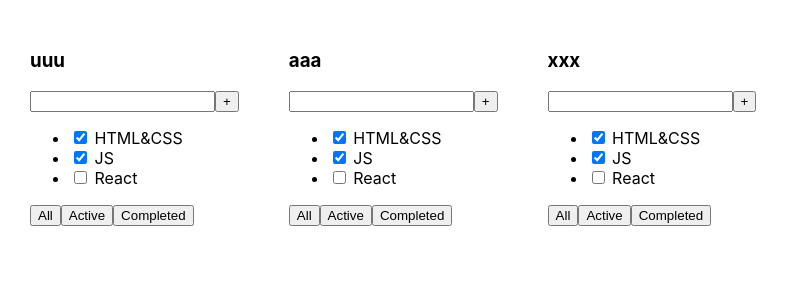
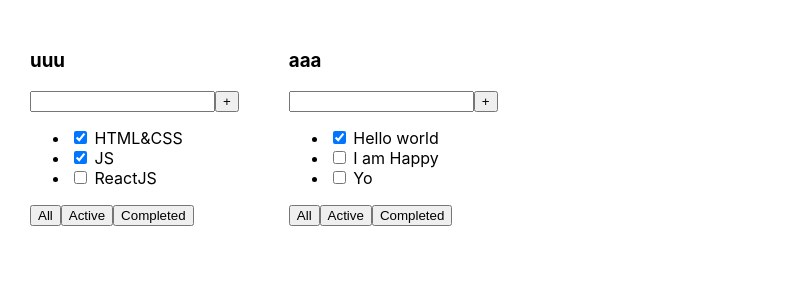
Before and after one commit to naumyshev/NewMegaTodolist, a React (Vite) app: page / in a window 1280 px wide. Shown: the top 300 px of the page, without its empty margins (0-789 px from the left). Built offline with nearby package versions, Linux system fonts and the light colour scheme.

Commit message:
added tasks array

```diff
--- a/src/App.tsx
+++ b/src/App.tsx
@@ -1,12 +1,30 @@
 import './App.css'
 import {TodolistItem} from "./TodolistItem.tsx";
 
+export type TaskType = {
+    id: number
+    title: string
+    isDone: boolean
+}
+
 export const App = () => {
+
+    const tasks1 = [
+        { id: 1, title: 'HTML&CSS', isDone: true },
+        { id: 2, title: 'JS', isDone: true },
+        { id: 3, title: 'ReactJS', isDone: false },
+    ]
+
+    const tasks2 = [
+        { id: 1, title: 'Hello world', isDone: true },
+        { id: 2, title: 'I am Happy', isDone: false },
+        { id: 3, title: 'Yo', isDone: false },
+    ]
+
   return (
       <div className="app">
-        <TodolistItem title={'uuu'}/>
-        <TodolistItem title={'aaa'}/>
-        <TodolistItem title={'xxx'}/>
+        <TodolistItem title={'uuu'} tasks={tasks1}/>
+        <TodolistItem title={'aaa'} tasks={tasks2}/>
       </div>
   )
 }
--- a/src/TodolistItem.tsx
+++ b/src/TodolistItem.tsx
@@ -1,9 +1,11 @@
+import {TaskType} from "./App.tsx";
 
 type Props = {
     title: string
+    tasks: TaskType[]
 }
 
-export const TodolistItem = ({title}: Props) => {
+export const TodolistItem = ({title, tasks}: Props) => {
     return (
         <div>
             <h3>{title}</h3>
@@ -13,13 +15,13 @@
             </div>
             <ul>
                 <li>
-                    <input type="checkbox" checked={true}/> <span>HTML&CSS</span>
+                    <input type="checkbox" checked={tasks[0].isDone}/> <span>{tasks[0].title}</span>
                 </li>
                 <li>
-                    <input type="checkbox" checked={true}/> <span>JS</span>
+                    <input type="checkbox" checked={tasks[1].isDone}/> <span>{tasks[1].title}</span>
                 </li>
                 <li>
-                    <input type="checkbox" checked={false}/> <span>React</span>
+                    <input type="checkbox" checked={tasks[2].isDone}/> <span>{tasks[2].title}</span>
                 </li>
             </ul>
             <div>
```
